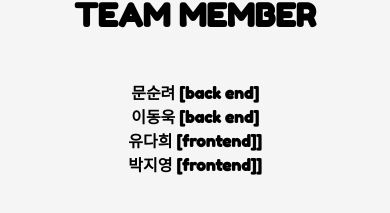
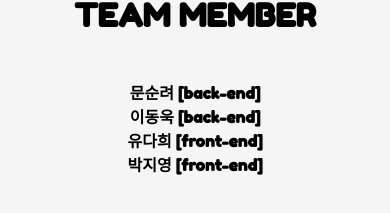
Before and after one commit to tkdkagody/pick-me-up, a React (Create React App) app in the folder client/: page /feed in a window 390 px wide. Shown: the part 123-336 px from the top of the page. Built offline with nearby package versions, Linux system fonts and the light colour scheme.

Commit message:
FEAT/responsiveLayout

```diff
--- a/client/src/components/subNavbar/SubNavbar.module.css
+++ b/client/src/components/subNavbar/SubNavbar.module.css
@@ -10,6 +10,8 @@
   /* position: sticky;
   background-color: white;
   top: 90px; */
+  width: 500px;
+  overflow: hidden;
 }
 
 .hashtag {
@@ -54,9 +56,9 @@
 }
 
 @media screen and (max-width: 33rem) {
-  .categories {
+  /* .categories {
     width: 100%;
-  }
+  } */
   /*li 태그 확인 */
   /* .feedList {
     border: 1px solid red;
--- a/client/src/pages/footer/Footer.jsx
+++ b/client/src/pages/footer/Footer.jsx
@@ -12,10 +12,10 @@ const Footer = (props) => {
 
         <ul className={styles.info}>
           <li className={styles.name}>
-              <span>문순려 [back end] </span>
-              <span>이동욱 [back end] </span>
-              <span>유다희 [frontend]] </span>
-              <span>박지영 [frontend]] </span>
+              <span>문순려 [back-end] </span>
+              <span>이동욱 [back-end] </span>
+              <span>유다희 [front-end] </span>
+              <span>박지영 [front-end] </span>
           </li>
         </ul>
       </div>
--- a/client/src/pages/footer/Footer.module.css
+++ b/client/src/pages/footer/Footer.module.css
@@ -1,6 +1,6 @@
 @import url("https://fonts.googleapis.com/css2?family=Fredoka+One&display=swap");
 
-span{
+span {
   display: block;
 }
 .container {
@@ -31,7 +31,7 @@ span{
   font-size: 2rem;
   font-weight: bold;
   font-family: "Fredoka One", cursive;
-  font-weight: bold;
+  /* font-weight: bold; */
 }
 
 .name {
--- a/client/src/pages/navbar/Navbar.module.css
+++ b/client/src/pages/navbar/Navbar.module.css
@@ -66,6 +66,9 @@
   .contentbox {
     width: 100%;
   }
+  .title {
+    left: 33%;
+  }
 
   .btns {
     width: 140px;
@@ -82,3 +85,8 @@
     margin-left: 10px;
   }
 }
+@media screen and (max-width: 385px) {
+  .title {
+    left: 26%;
+  }
+}
```
